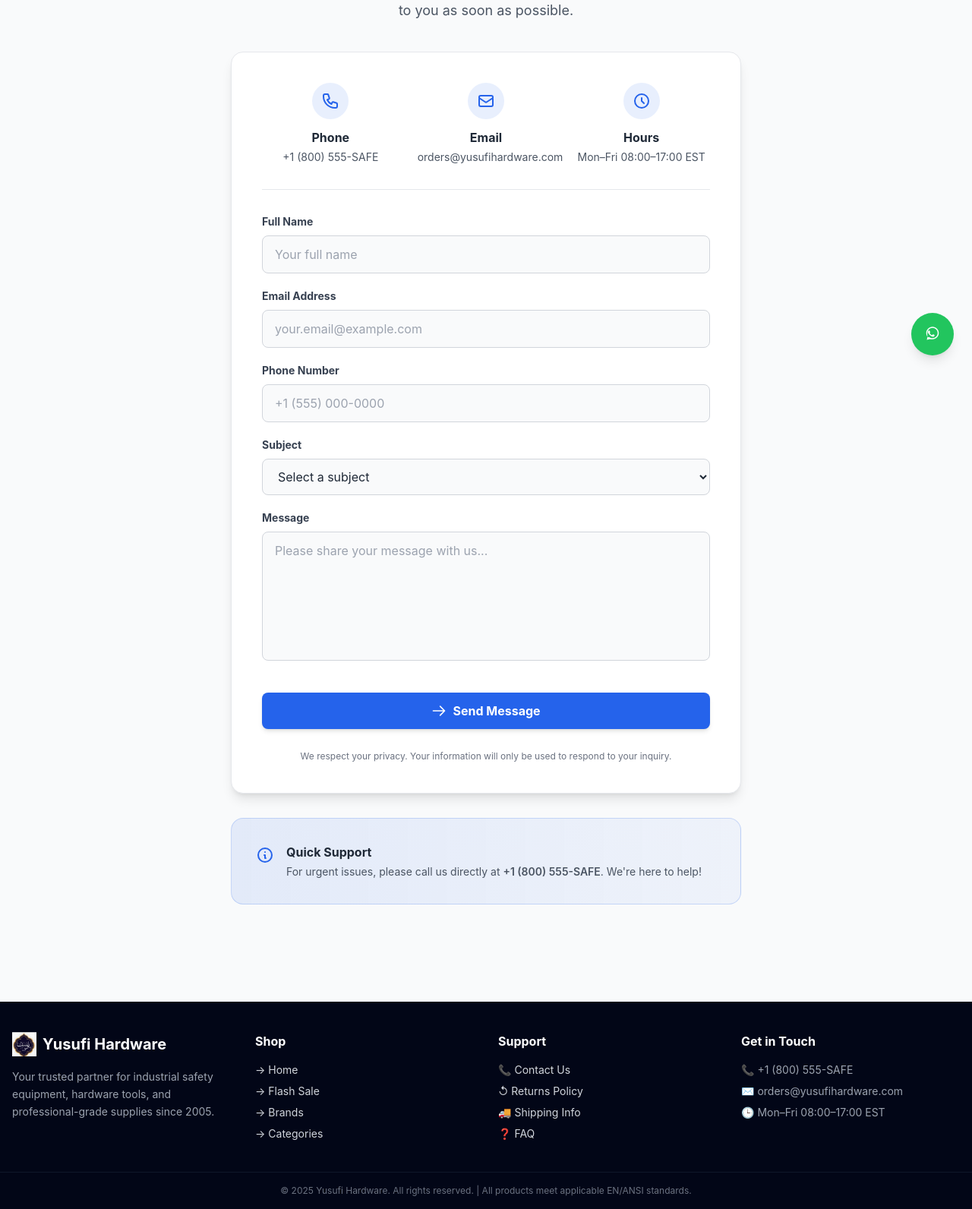
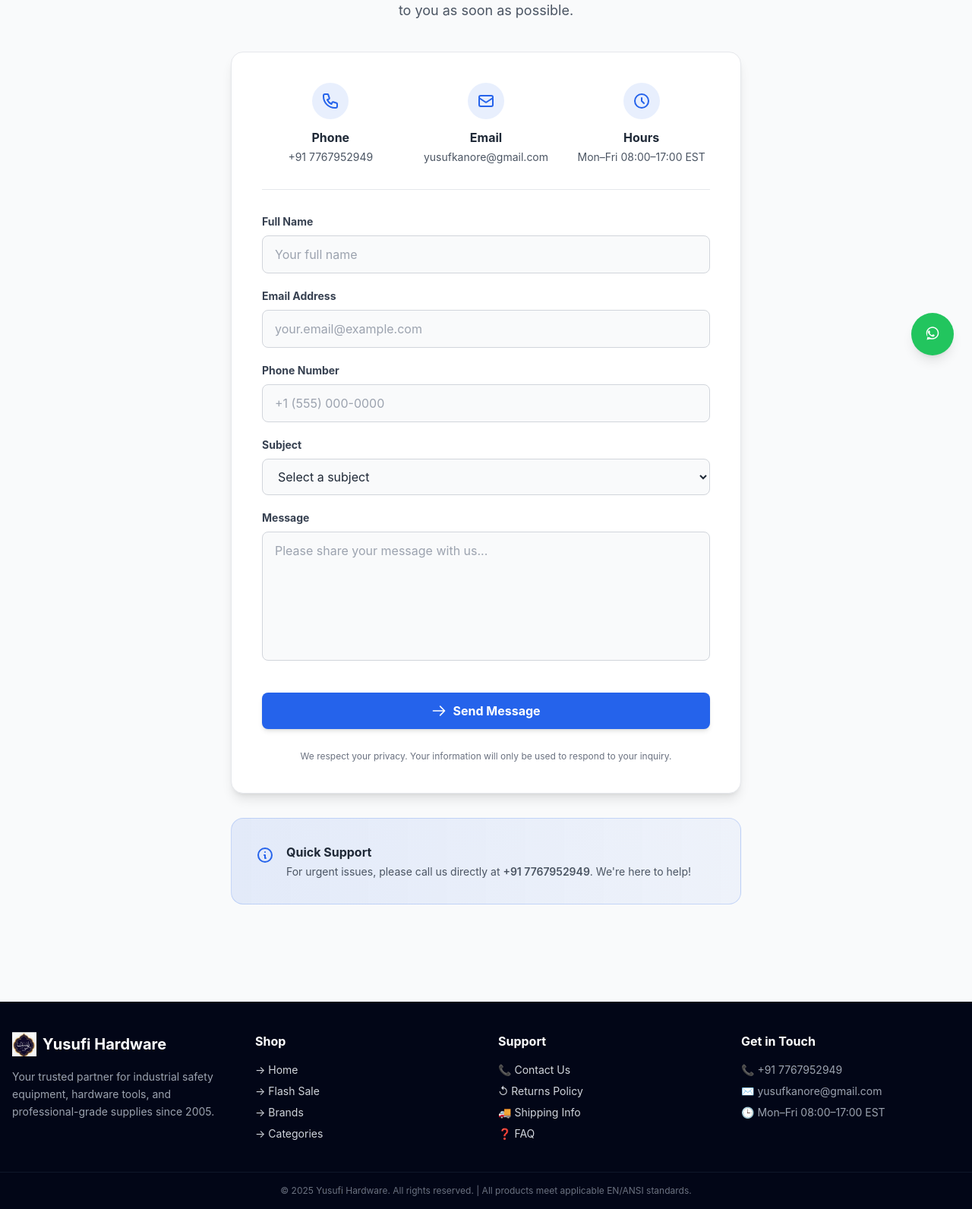
Before and after one commit to tahereducation01/Yusufi, a Flask app: page /contact in a window 1280 px wide. Shown: the part 308-1900 px from the top of the page at 76% size. Run offline with Flask 3, Linux system fonts and the light colour scheme; data comes from the database, SQL or seed files in the repository; some libraries are stand-ins or nearby versions.

Commit message:
Add files via upload

```diff
--- a/templates/base.html
+++ b/templates/base.html
@@ -126,14 +126,6 @@
           {% endif %}
         </nav>
 
-        <!-- Mobile Login/Signup -->
-        {% if not session.get('user_id') %}
-        <div class="lg:hidden flex items-center gap-2">
-          <a href="/login" class="text-sm hover:text-brand transition">Login</a>
-          <a href="/register"
-            class="bg-brand/10 text-brand px-3 py-1 rounded-full text-sm hover:bg-brand hover:text-white transition">Register</a>
-        </div>
-        {% endif %}
 
         <!-- Cart Button -->
         <a href="/cart"
@@ -339,8 +331,8 @@
       <div>
         <h3 class="text-white font-bold text-base mb-4">Get in Touch</h3>
         <ul class="space-y-2 text-sm text-gray-400">
-          <li class="flex items-center gap-2">📞 +1 (800) 555-SAFE</li>
-          <li class="flex items-center gap-2">✉️ orders@yusufihardware.com</li>
+          <li class="flex items-center gap-2">📞 +91 7767952949</li>
+          <li class="flex items-center gap-2">✉️ yusufkanore@gmail.com</li>
           <li class="flex items-center gap-2">🕒 Mon–Fri 08:00–17:00 EST</li>
         </ul>
       </div>
--- a/templates/contact.html
+++ b/templates/contact.html
@@ -27,7 +27,7 @@
             </div>
           </div>
           <h3 class="font-bold text-gray-800 mb-1">Phone</h3>
-          <p class="text-sm text-gray-600">+1 (800) 555-SAFE</p>
+          <p class="text-sm text-gray-600">+91 7767952949</p>
         </div>
 
         <!-- Email Contact -->
@@ -40,7 +40,7 @@
             </div>
           </div>
           <h3 class="font-bold text-gray-800 mb-1">Email</h3>
-          <p class="text-sm text-gray-600">orders@yusufihardware.com</p>
+          <p class="text-sm text-gray-600">yusufkanore@gmail.com</p>
         </div>
 
         <!-- Hours Contact -->
@@ -159,7 +159,7 @@
         <div>
           <h3 class="font-bold text-gray-800 mb-1">Quick Support</h3>
           <p class="text-sm text-gray-600">
-            For urgent issues, please call us directly at <span class="font-semibold">+1 (800) 555-SAFE</span>. We're here to help!
+            For urgent issues, please call us directly at <span class="font-semibold">+91 7767952949</span>. We're here to help!
           </p>
         </div>
       </div>
--- a/templates/order_confirmation.html
+++ b/templates/order_confirmation.html
@@ -81,7 +81,7 @@
       <li class="flex items-center gap-2">📧 You'll receive a confirmation email shortly</li>
       <li class="flex items-center gap-2">📄 Our accounts team will send a pro-forma invoice within 1 business day</li>
       <li class="flex items-center gap-2">🚚 Once payment is confirmed, your order will be processed for shipping</li>
-      <li class="flex items-center gap-2">📞 For urgent queries, call us at <strong>+1 (800) 555-SAFE</strong></li>
+      <li class="flex items-center gap-2">📞 For urgent queries, call us at <strong>+91 7767952949</strong></li>
     </ul>
   </div>
 
```
